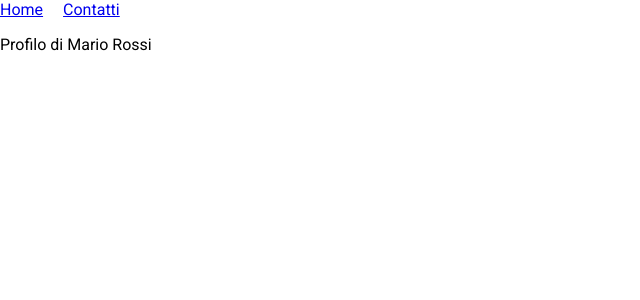
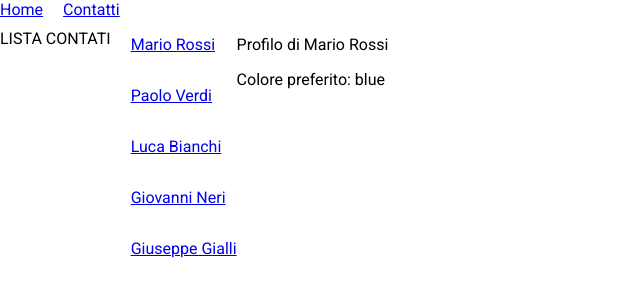
Before and after one commit to ViorelsS/NG-Learning, an Angular app: page /contatti/0 in a window 1280 px wide. Shown: the top 300 px of the page, without its empty margins (0-640 px from the left). Built offline with nearby package versions, Linux system fonts and the light colour scheme.

Commit message:
notfound & redirect

```diff
--- a/src/app/app.module.ts
+++ b/src/app/app.module.ts
@@ -12,6 +12,8 @@ import { FormsModule } from '@angular/forms';
 import { HighlightDirective } from './direttive/highlight.directive';
 import { HomeComponent } from './componenti/home/home.component';
 import { ContattiComponent } from './componenti/contatti/contatti.component';
+import { ContattoComponent } from './componenti/contatto/contatto.component';
+import { NotfoundComponent } from './componenti/notfound/notfound.component';
 
 @NgModule({
   declarations: [
@@ -19,6 +21,8 @@ import { ContattiComponent } from './componenti/contatti/contatti.component';
     HighlightDirective,
     HomeComponent,
     ContattiComponent,
+    ContattoComponent,
+    NotfoundComponent,
   ],
   imports: [
     BrowserModule,
--- a/src/app/componenti/contatti/contatti.component.html
+++ b/src/app/componenti/contatti/contatti.component.html
@@ -1,13 +1,11 @@
-<div *ngIf="!isProfile; else profiloContatto">
+<div style="display: flex">
   <p style="text-transform: uppercase; margin-top: 10px">Lista contati</p>
-
-  <div *ngFor="let persona of persone; index as i">
-    <a routerLink="/contatti/{{ i }}">
-      <p>{{ persona.nome }} {{ persona.cognome }}</p>
-    </a>
+  <div style="display: flex; flex-direction: column; margin-left: 20px">
+    <div *ngFor="let persona of persone; index as i">
+      <a routerLink="/contatti/{{ i }}">
+        <p>{{ persona.nome }} {{ persona.cognome }}</p>
+      </a>
+    </div>
   </div>
+  <router-outlet></router-outlet>
 </div>
-
-<ng-template #profiloContatto>
-  <p>Profilo di {{ persona.nome }} {{ persona.cognome }}</p>
-</ng-template>
--- a/src/app/componenti/contatti/contatti.component.ts
+++ b/src/app/componenti/contatti/contatti.component.ts
@@ -20,17 +20,6 @@ export class ContattiComponent implements OnInit {
   ) {}
 
   ngOnInit(): void {
-    if (this.route.snapshot.paramMap.has('id')) {
-      this.isProfile = true;
-      this.persona = this.servizioProva.getPersona(
-        parseInt(this.route.snapshot.paramMap.get('id')!)
-      );
-      console.log(this.persone);
-    } else {
-      this.isProfile = false;
-      this.persone = this.servizioProva.getPersone();
-    }
-    console.log(this.route.snapshot.paramMap.get('id'));
-    console.log(this.isProfile);
+    this.persone = this.servizioProva.getPersone();
   }
 }
--- /dev/null
+++ b/src/app/componenti/contatto/contatto.component.html
@@ -0,0 +1,4 @@
+<!--  {{ persona.nome }} {{ persona.cognome }} -->
+
+<p>Profilo di {{ persona.nome }} {{ persona.cognome }}</p>
+<p>Colore preferito: {{ persona.color }}</p>
--- /dev/null
+++ b/src/app/componenti/contatto/contatto.component.ts
@@ -0,0 +1,29 @@
+import { Component, Input, OnInit } from '@angular/core';
+import { ActivatedRoute, ParamMap } from '@angular/router';
+import { ServizioProvaService } from '../../servizi/servizio-prova.service';
+
+@Component({
+  selector: 'app-contatto',
+  standalone: false,
+
+  templateUrl: './contatto.component.html',
+  styleUrl: './contatto.component.css',
+})
+export class ContattoComponent implements OnInit {
+  id!: number;
+  persona: any;
+
+  constructor(
+    private route: ActivatedRoute,
+    private servizioProva: ServizioProvaService
+  ) {}
+
+  ngOnInit(): void {
+    this.id = +this.route.snapshot.paramMap.get('id')!;
+    this.route.paramMap.subscribe((params: ParamMap) => {
+      this.id = +params.get('id')!;
+      this.persona = this.servizioProva.getPersona(this.id);
+    });
+    this.persona = this.servizioProva.getPersona(this.id);
+  }
+}
--- /dev/null
+++ b/src/app/componenti/notfound/notfound.component.html
@@ -0,0 +1 @@
+<p>errore 404!</p>
```
Also changed, not shown: src/app/app-routing.module.ts (+14 -2 lines), src/app/componenti/notfound/notfound.component.ts (added, +12 -0 lines), src/app/componenti/contatto/contatto.component.css (added), src/app/componenti/notfound/notfound.component.css (added).
